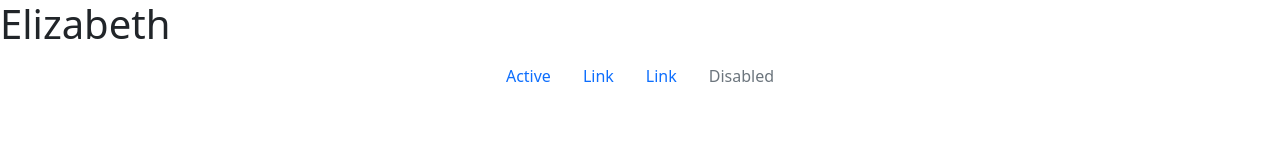
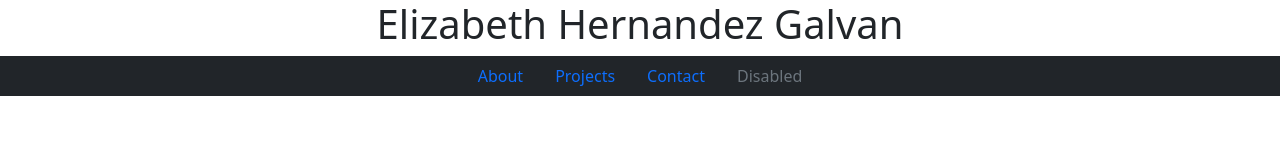
Before and after one commit to elizabeth-hernandez-galvan/Portfolio2021, a plain HTML site: page index.html in a window 1280 px wide. Drawn offline with nearby package versions, Linux system fonts and the light colour scheme.

Commit message:
updated navbar

```diff
--- a/index.html
+++ b/index.html
@@ -11,17 +11,22 @@
     <link rel="stylesheet" href="./CSS/style.css">
     <title>My Portfolio</title>
   </head>
+
   <body>
-    <h1>Elizabeth</h1>
-    <ul class="nav justify-content-center">
+
+    <div class="container text-center">
+      <h1 class="h1">Elizabeth Hernandez Galvan</h1>
+    </div>
+
+    <ul class="nav justify-content-center bg-dark">
       <li class="nav-item">
-        <a class="nav-link active" aria-current="page" href="#">Active</a>
+        <a class="nav-link active" aria-current="page" href="#">About</a>
       </li>
       <li class="nav-item">
-        <a class="nav-link" href="#">Link</a>
+        <a class="nav-link" href="#">Projects</a>
       </li>
       <li class="nav-item">
-        <a class="nav-link" href="#">Link</a>
+        <a class="nav-link" href="#">Contact</a>
       </li>
       <li class="nav-item">
         <a class="nav-link disabled">Disabled</a>
```
